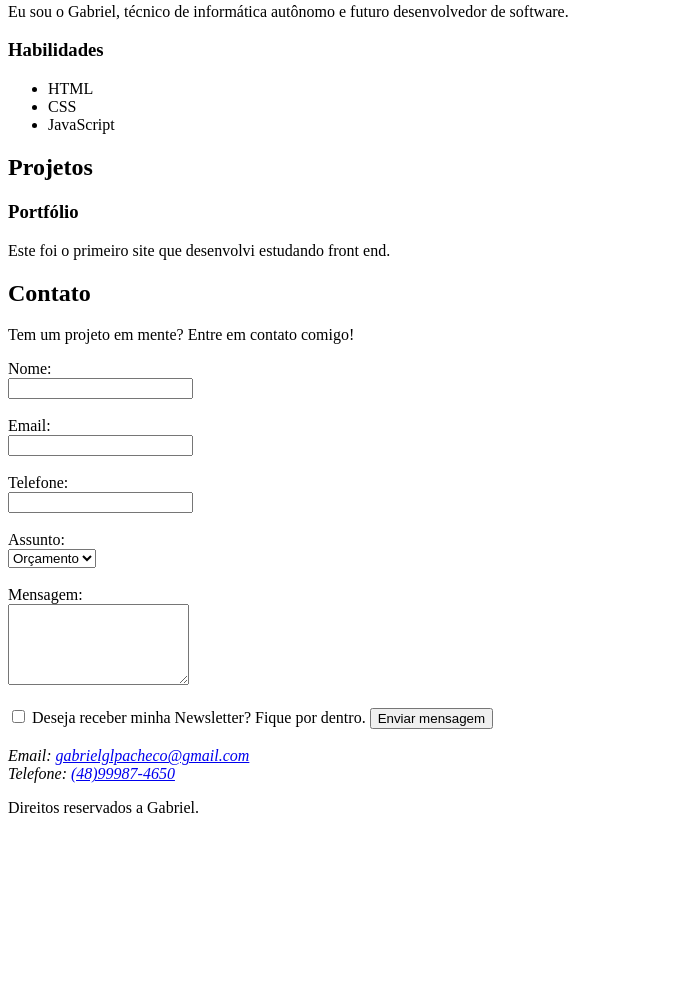
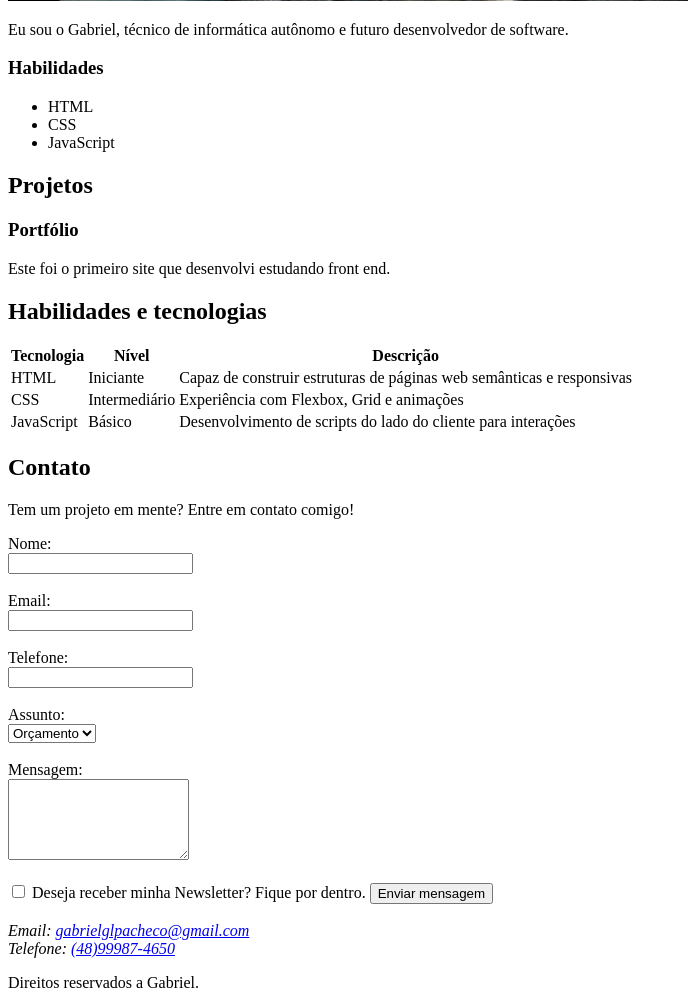
Before and after one commit to gabrielglpacheco-code/Site, a plain HTML site: page index.html in a window 1280 px wide. Shown: the part 895-1903 px from the top of the page, without its empty margins (0-688 px from the left). Before the commit the page ends 1728 px from the top, so only its background shows below. Drawn offline with Linux system fonts and the light colour scheme.

Commit message:
Update index.html
Inserido tabela de habilidades com link

```diff
--- a/index.html
+++ b/index.html
@@ -17,9 +17,10 @@
 
             <ul> <!--Lista não ordenada para links do menu-->
 
-                <li><a href="#Sobre">Sobre mim</a></li> <!--Links Navegáveis-->
-                <li><a href="#Projetos">Projetos</a></li>
-                <li><a href="#Contato">Contato</a></li>
+                <li><a href="#sobre">Sobre mim</a></li> <!--Links Navegáveis-->
+                <li><a href="#projetos">Projetos</a></li>
+                <li><a href="#habilidades">Habilidades</a></li>
+                <li><a href="#contato">Contato</a></li>
                 <li><a href="https://google.com" target="_blank">Google</a></li> <!--Link abrirá em nova aba devido ao comando target="_blank"-->
                 <li><a href="https://windrun.io/players/18380343" target="_blank">Dota 2 Ability Draft Rank</a></li> <!--Link abrirá em nova aba devido ao comando target="_blank"-->
                 <li>Saiba mais</li>
@@ -30,7 +31,7 @@
 
     </header>
 
-    <section id="Sobre"> <!--Segunda seção do site-->
+    <section id="sobre"> <!--Segunda seção do site-->
 
         <h2>Sobre mim</h2> <!--Título menor-->
 
@@ -58,7 +59,7 @@
 
     </section>
 
-    <section id="Projetos">
+    <section id="projetos">
 
         <h2>Projetos</h2>
 
@@ -72,9 +73,48 @@
 
     </section>
 
+    <section id="habilidades">
+
+        <h2>Habilidades e tecnologias</h2>
+
+        <table>
+
+            <thead>
+                <tr>
+                    <th>Tecnologia</th>
+                    <th>Nível</th>
+                    <th>Descrição</th>
+                </tr>
+            </thead>
+
+            <tbody>
+                <tr>
+                    <td>HTML</td>
+                    <td>Iniciante</td>
+                    <td>Capaz de construir estruturas de páginas web semânticas e responsivas</td>
+                </tr>
+
+                <tr>
+                    <td>CSS</td>
+                    <td>Intermediário</td>
+                    <td>Experiência com Flexbox, Grid e animações</td>
+                </tr>
+
+                <tr>
+                    <td>JavaScript</td>
+                    <td>Básico</td>
+                    <td>Desenvolvimento de scripts do lado do cliente para interações</td>
+                </tr>
+
+            </tbody>
+
+        </table>
+
+    </section>
 
 
-    <section id="Contato">
+
+    <section id="contato">
 
         <h2>Contato</h2>
 
```
